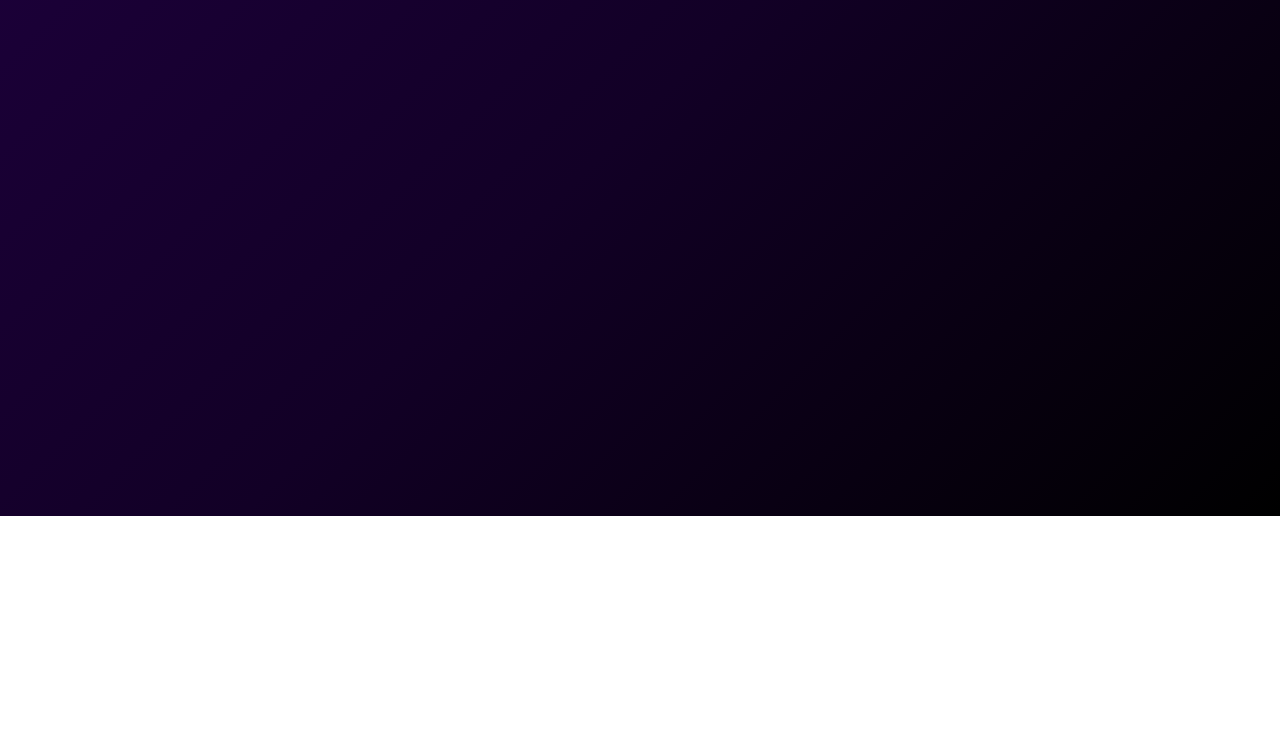
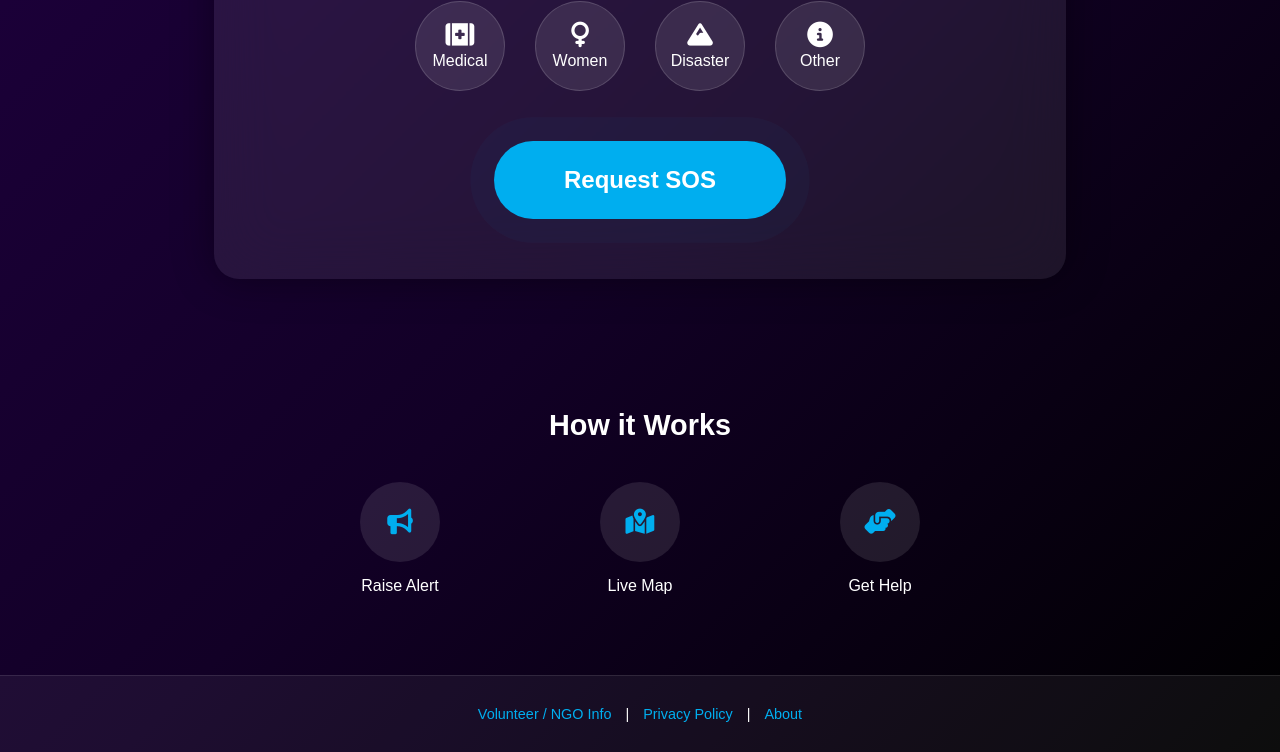
Before and after one commit to 404Dev-notFound/Emergency-SOS-Platform, a plain HTML site: page Emergency SOS Platform/old-1.html in a window 1280 px wide. Shown: the part 284-1036 px from the top of the page. Before the commit the page ends 800 px from the top, so only its background shows below. Drawn offline with Linux system fonts and the light colour scheme.

Commit message:
Refactor old-1.html with updated content and structure

```diff
--- a/Emergency SOS Platform/old-1.html
+++ b/Emergency SOS Platform/old-1.html
@@ -251,3 +251,69 @@
       <button id="loginBtn">Sign In</button>
     </div>
   </header>
+
+
+  <!-- HERO -->
+  <section class="hero">
+    <div class="card">
+      <h2>Get verified, instant help when it matters most</h2>
+      <div class="emergency-icons">
+        <div class="icon-circle"><i class="fa-solid fa-kit-medical"></i>Medical</div>
+        <div class="icon-circle"><i class="fa-solid fa-venus"></i>Women</div>
+        <div class="icon-circle"><i class="fa-solid fa-mountain"></i>Disaster</div>
+        <div class="icon-circle"><i class="fa-solid fa-circle-info"></i>Other</div>
+      </div>
+      <button class="sos-btn" id="sosBtn">Request SOS</button>
+    </div>
+  </section>
+
+  <!-- HOW IT WORKS -->
+  <section class="how">
+    <h3>How it Works</h3>
+    <div class="steps">
+      <div class="step">
+        <div class="step-circle"><i class="fa-solid fa-bullhorn"></i></div>
+        <p>Raise Alert</p>
+      </div>
+      <div class="step">
+        <div class="step-circle"><i class="fa-solid fa-map-location-dot"></i></div>
+        <p>Live Map</p>
+      </div>
+      <div class="step">
+        <div class="step-circle"><i class="fa-solid fa-handshake-angle"></i></div>
+        <p>Get Help</p>
+      </div>
+    </div>
+  </section>
+
+  <!-- FOOTER -->
+  <footer>
+    <a href="#">Volunteer / NGO Info</a> |
+    <a href="#">Privacy Policy</a> |
+    <a href="#">About</a>
+  </footer>
+
+  <!-- MODAL -->
+  <div class="modal" id="sosModal">
+    <div class="modal-content">
+      <h3>🚨 SOS Request Initiated</h3>
+      <p>Help is being connected based on your location.</p>
+      <button id="closeModal">Close</button>
+    </div>
+  </div>
+
+  <script>
+    const sosBtn = document.getElementById("sosBtn");
+    const modal = document.getElementById("sosModal");
+    const closeModal = document.getElementById("closeModal");
+
+    sosBtn.addEventListener("click", () => {
+      modal.classList.add("active");
+    });
+
+    closeModal.addEventListener("click", () => {
+      modal.classList.remove("active");
+    });
+  </script>
+</body>
+</html>
```
